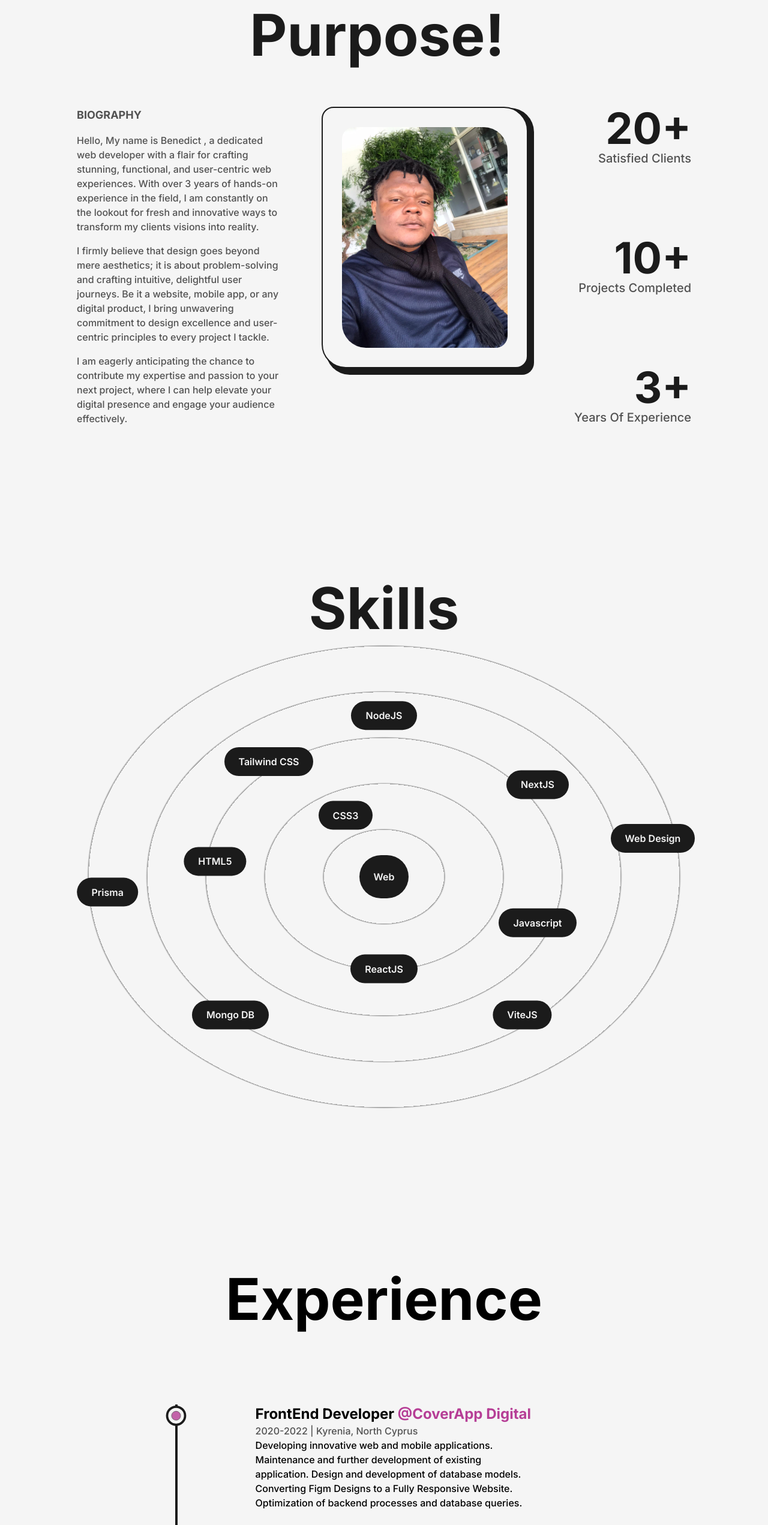
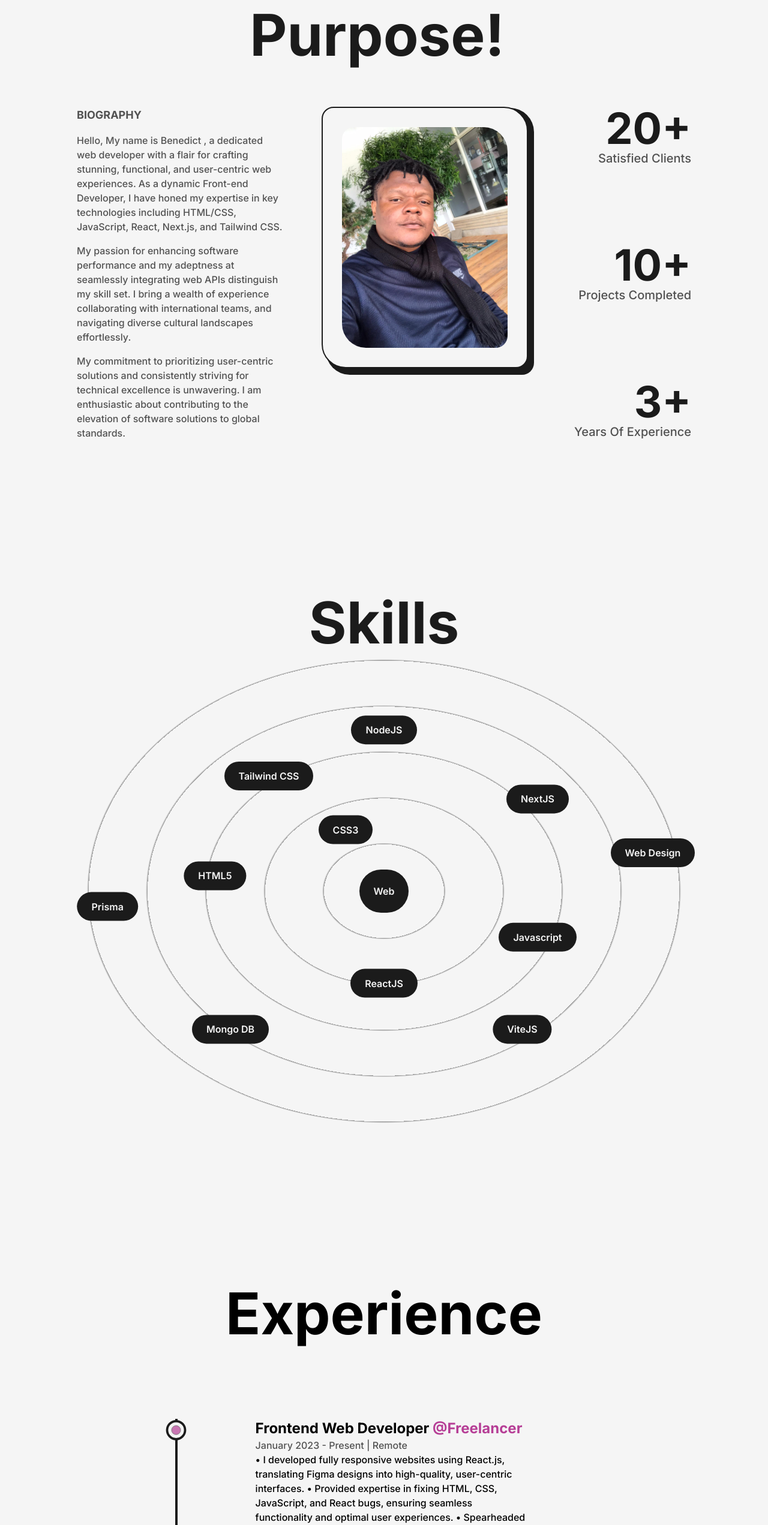
Before and after one commit to cjpanda/MyPortfolio, a Next.js app: page /about in a window 1280 px wide. Shown: the part 254-2797 px from the top of the page at 60% size. Built offline with nearby package versions, Linux system fonts and the light colour scheme.

Commit message:
Resume Update

```diff
--- a/src/components/Experience.js
+++ b/src/components/Experience.js
@@ -1,7 +1,6 @@
-import React, { useRef } from 'react';
-import { useScroll, motion } from 'framer-motion';
-import LiIcon from './LiIcon';
-
+import React, { useRef } from "react";
+import { useScroll, motion } from "framer-motion";
+import LiIcon from "./LiIcon";
 
 const Details = ({ position, company, time, address, work }) => {
   const ref = useRef(null);
@@ -9,95 +8,106 @@ const Details = ({ position, company, time, address, work }) => {
   return (
     <li
       ref={ref}
-  className='my-8 first:mt-0 last:mb-0 w-[60%] mx-auto flex flex-col items-center justify-between md:w-[80%]'
+      className="my-8 first:mt-0 last:mb-0 w-[60%] mx-auto flex flex-col items-center justify-between md:w-[80%]"
     >
       <LiIcon reference={ref} />
       <motion.div
-    initial={{y:50}}
-    whileInView={{y:0}}
-    transition={{duration: 0.5, type:"spring"}}
+        initial={{ y: 50 }}
+        whileInView={{ y: 0 }}
+        transition={{ duration: 0.5, type: "spring" }}
       >
-      <h3 className='capitalize font-bold text-2xl sm:text-xl xs:text-lg'>{position}&nbsp;
-          <a className='text-primary dark:text-primaryDark capitalize cursor-pointer'>
+        <h3 className="capitalize font-bold text-2xl sm:text-xl xs:text-lg">
+          {position}&nbsp;
+          <a className="text-primary dark:text-primaryDark capitalize cursor-pointer">
             @{company}
           </a>
         </h3>
-      <span className='capitalize font-medium text-dark/75 dark:text-light/75 xs:text-sm'>
+        <span className="capitalize font-medium text-dark/75 dark:text-light/75 xs:text-sm">
           {time} | {address}
         </span>
-      <p className='font-medium w-full md:text-sm'>
-        {work}
-      </p>
+        <p className="font-medium w-full md:text-sm">{work}</p>
       </motion.div>
     </li>
-  )
-}
+  );
+};
 
 const Experience = () => {
   const ref = useRef(null);
-  const {scrollYProgress} = useScroll (
-    {
+  const { scrollYProgress } = useScroll({
     target: ref,
-      offset: ["start end", "center start"]
-    }
-  )
+    offset: ["start end", "center start"],
+  });
 
   return (
-    <div className='my-64 '>
-      <h2 className='font-bold text-8xl mb-32 w-full text-center md:text-6xl xs:text-4xl md:mb-16'>
+    <div className="my-64 ">
+      <h2 className="font-bold text-8xl mb-32 w-full text-center md:text-6xl xs:text-4xl md:mb-16">
         Experience
       </h2>
 
-      <div ref={ref} className='w-[75%] mx-auto relative lg:w-[90%] md:w-full'>
+      <div ref={ref} className="w-[75%] mx-auto relative lg:w-[90%] md:w-full">
+        <motion.div
+          style={{ scaleY: scrollYProgress }}
+          className="absolute left-9 top-0 w-[4px] h-full bg-dark dark:bg-light origin-top md:w-[2px] md:left-[30px] xs:left-[20px] "
+        />
 
-        <motion.div
-          style={{scaleY: scrollYProgress}}
-          className='absolute left-9 top-0 w-[4px] h-full bg-dark dark:bg-light origin-top md:w-[2px] md:left-[30px] xs:left-[20px] ' />
-
-            <ul className='w-full flex flex-col items-start justify-between ml-4 xs:ml-2'>
+        <ul className="w-full flex flex-col items-start justify-between ml-4 xs:ml-2">
           <Details
-                position= "FrontEnd Developer"
-                company= "CoverApp Digital"
-                time= "2020-2022"
-                address= "Kyrenia, North Cyprus"
-                work="Developing innovative web and mobile applications.
-                Maintenance and further development of existing application.
-                Design and development of database models.
-                Converting Figm Designs to a Fully Responsive Website.
-                Optimization of backend processes and database queries."
+            position="Frontend Web Developer"
+            company="Freelancer"
+            time="January 2023 - Present"
+            address="Remote"
+            work="• I developed fully responsive websites using React.js, translating Figma designs
+into high-quality, user-centric interfaces.
+• Provided expertise in fixing HTML, CSS, JavaScript, and React bugs, ensuring
+seamless functionality and optimal user experiences.
+• Spearheaded the creation of custom websites using a tech stack comprising
+React.js, Tailwind CSS, and Next.js, resulting in visually appealing and performant
+web solutions."
           />
 
           <Details
-                position= "Web Designer"
-                company= "First World Co Ltd."
-                time= "2017-2019"
-                address= "Lagos State, Nigeria"
-                work="Planning, creation, and maintenance of websites, online portals, and
-                  internet presences.
-                  Development of the layout (colors, images, graphics, animations ).
-                  HTML/CSS programming.
-                  Upload and manage files and website content.
-                  Website publishing, hosting, and domain management.
-                  Newsletter - creation.
-                  Corporate Design.
-                  Help with marketing."
+            position="Web Developer"
+            company="CoverApp Digital"
+            time="2020-2022"
+            address="Kyrenia, North Cyprus"
+            work="• Designed user-friendly and visually appealing user interfaces to enhance the
+overall user experience.
+• Worked well independently and within a team of 5 developers.
+• Worked closely with the UI/UX team and translated Figma designs into fully
+responsive user interfaces.
+• Utilized React to create a single-page application that improved page load times
+by 50%.
+• Optimized web page loading times by 30%, improving user experience and
+engagement.
+• Developed a responsive website for an e-commerce company that increased user
+engagement and page load times by 30%
+•Collaborated with cross-functional teams to identify customer requirements and
+develop technical solutions.
+• Integrated APIs and third-party services to expand the functionality of the apps
+and improve user engagement.
+• Developed full-stack web applications from scratch, including back-end services,
+front-end interface, and database"
           />
+
           <Details
-                position= "IT Support"
-                company= "Dangote Flour Mill."
-                time= "2015-2017"
-                address= "CrossRiver State, Nigeria"
-                work="Responding to customer inquiries and providing technical support via phone, email, or chat.
-                Troubleshooting and diagnosing technical issues, and providing solutions in a timely manner.
-                Escalating more complex issues to 2nd or 3rd-level support.
-                Maintaining records of customer interactions and keeping track of technical issues and resolutions.
-                Collaborating with other team members to improve support processes and knowledge base articles."
+            position="Junior Frontend Developer"
+            company="First World Connect Ltd."
+            time="2017-2019"
+            address="Lagos State, Nigeria"
+            work="• Successfully identified, diagnosed, and fixed website problems, including broken
+links, typographical errors, and formatting issues.
+• Helped to achieve a consistent look and visual theme across the website by
+promoting uniform fonts, formatting, images, and layout.
+• Worked to assess competing websites regarding content, look, and feel.
+• Working closely with our product UX team to find practical and efficient solutions
+to complex problems.
+• Developed a secure, interactive web application with a modern front-end
+framework and an intuitive user interface"
           />
         </ul>
-
       </div>
     </div>
-  )
-}
+  );
+};
 
-export default Experience
+export default Experience;
--- a/src/pages/about.js
+++ b/src/pages/about.js
@@ -1,106 +1,124 @@
-import AnimatedText from '@/components/AnimatedText';
-import Layout from '@/components/Layout';
-import Head from 'next/head';
-import Image from 'next/image';
-import React, { useEffect, useRef } from 'react';
-import aboutme from '../../public/images/profile/aboutme.jpeg';
-import { useInView, useMotionValue, useSpring } from 'framer-motion';
-import Skills from '@/components/Skills';
-import Experience from '@/components/Experience';
-import Education from '@/components/Education';
-import TransitionEffect from '@/components/TransitionEffect';
+import AnimatedText from "@/components/AnimatedText";
+import Layout from "@/components/Layout";
+import Head from "next/head";
+import Image from "next/image";
+import React, { useEffect, useRef } from "react";
+import aboutme from "../../public/images/profile/aboutme.jpeg";
+import { useInView, useMotionValue, useSpring } from "framer-motion";
+import Skills from "@/components/Skills";
+import Experience from "@/components/Experience";
+import Education from "@/components/Education";
+import TransitionEffect from "@/components/TransitionEffect";
 
-
-const AnimatedNumbers = ({value}) => {
+const AnimatedNumbers = ({ value }) => {
   const ref = useRef(null);
 
   const motionValue = useMotionValue(0);
-const springValue = useSpring(motionValue, {duration: 3000});
-const isInView = useInView(ref, {once: true});
+  const springValue = useSpring(motionValue, { duration: 3000 });
+  const isInView = useInView(ref, { once: true });
 
   useEffect(() => {
-	if(isInView){
+    if (isInView) {
       motionValue.set(value);
     }
-}, [isInView, value, motionValue])
+  }, [isInView, value, motionValue]);
 
   useEffect(() => {
     springValue.on("change", (latest) => {
-		if(ref.current && latest.toFixed(0)<= value ){
+      if (ref.current && latest.toFixed(0) <= value) {
         ref.current.textContent = latest.toFixed(0);
       }
-	})
-}, [springValue, value])
+    });
+  }, [springValue, value]);
 
-
-
-	return <span ref={ref}></span>
-}
-
-
+  return <span ref={ref}></span>;
+};
 
 const about = () => {
   return (
     <>
       <Head>
         <title>cjpanda | About Page</title>
-			<meta name='Portfolio About Page' content='Full Stack Developer Portfolio About Me Page'/>
+        <meta
+          name="Portfolio About Page"
+          content="Full Stack Developer Portfolio About Me Page"
+        />
       </Head>
-		<TransitionEffect/>
-		<main className='flex flex-col items-center justify-center dark:text-light'>
-			<Layout className='pt-16'>
-				<AnimatedText text="Passion Fuels Purpose!" className='mb-16 lg:!text-7xl sm:text-6xl xs:text-4xl sm:mb-8 ' />
-				<div className='grid w-full grid-cols-8 gap-16 sm:gap-8'>
-					<div className='col-span-3 flex flex-col items-start justify-start text-dark/75 dark:text-light xl:col-span-4 md:order-2  md:col-span-8 '>
-						<h2 className='mb-4 text-lg font-bold uppercase text-dark/75 dark:text-light'>Biography</h2>
+      <TransitionEffect />
+      <main className="flex flex-col items-center justify-center dark:text-light">
+        <Layout className="pt-16">
+          <AnimatedText
+            text="Passion Fuels Purpose!"
+            className="mb-16 lg:!text-7xl sm:text-6xl xs:text-4xl sm:mb-8 "
+          />
+          <div className="grid w-full grid-cols-8 gap-16 sm:gap-8">
+            <div className="col-span-3 flex flex-col items-start justify-start text-dark/75 dark:text-light xl:col-span-4 md:order-2  md:col-span-8 ">
+              <h2 className="mb-4 text-lg font-bold uppercase text-dark/75 dark:text-light">
+                Biography
+              </h2>
 
-						<p className='font-medium'>Hello, My name is Benedict , a dedicated web developer with a flair for crafting stunning, functional, and user-centric web experiences.
-							With over 3 years of hands-on experience in the field,
-							I am constantly on the lookout for fresh and innovative ways to transform my clients visions into reality.
+              <p className="font-medium">
+                Hello, My name is Benedict , a dedicated web developer with a
+                flair for crafting stunning, functional, and user-centric web
+                experiences. As a dynamic Front-end Developer, I have honed my
+                expertise in key technologies including HTML/CSS, JavaScript,
+                React, Next.js, and Tailwind CSS.
               </p>
 
-						<p className='my-4 font-medium'>
-							I firmly believe that design goes beyond mere aesthetics; it is about problem-solving and crafting intuitive, delightful user journeys.
-							Be it a website, mobile app, or any digital product, I bring unwavering commitment to design excellence and user-centric principles to every project I tackle.
+              <p className="my-4 font-medium">
+                My passion for enhancing software performance and my adeptness
+                at seamlessly integrating web APIs distinguish my skill set. I
+                bring a wealth of experience collaborating with international
+                teams, and navigating diverse cultural landscapes effortlessly.
               </p>
 
-						<p className='font-medium'>
-							I am eagerly anticipating the chance to contribute my expertise and passion to your next project,
-							where I can help elevate your digital presence and engage your audience effectively.
+              <p className="font-medium">
+                My commitment to prioritizing user-centric solutions and
+                consistently striving for technical excellence is unwavering. I
+                am enthusiastic about contributing to the elevation of software
+                solutions to global standards.
               </p>
             </div>
 
-
-					<div className='col-span-3 relative h-max  rounded-3xl border-2 border-solid border-dark bg-light p-8 xl:col-span-4 md:order-1 md:col-span-8 '>
-						<div className='absolute top-0 -right-3 -z-10 w-[102%] h-[103%] rounded-3xl bg-dark ' />
-						<Image src={aboutme} alt="cjpanda" className='w-full h-auto  rounded-3xl'  priority sizes="(max-width: 768px) 100vw, (max-width: 1200px) 50vw, 33vw"/>
+            <div className="col-span-3 relative h-max  rounded-3xl border-2 border-solid border-dark bg-light p-8 xl:col-span-4 md:order-1 md:col-span-8 ">
+              <div className="absolute top-0 -right-3 -z-10 w-[102%] h-[103%] rounded-3xl bg-dark " />
+              <Image
+                src={aboutme}
+                alt="cjpanda"
+                className="w-full h-auto  rounded-3xl"
+                priority
+                sizes="(max-width: 768px) 100vw, (max-width: 1200px) 50vw, 33vw"
+              />
             </div>
 
-					<div className='col-span-2 flex flex-col items-end justify-between text-dark dark:text-light xl:col-span-8 xl:flex-row xl:items-center md:order-3'>
-
-							<div className='flex flex-col items-end justify-center xl:items-center'>
-								<span className='inline-block text-7xl font-bold md:text-6xl sm:text-5xl xs:text-4xl '>
-									<AnimatedNumbers  value={20}/>+
+            <div className="col-span-2 flex flex-col items-end justify-between text-dark dark:text-light xl:col-span-8 xl:flex-row xl:items-center md:order-3">
+              <div className="flex flex-col items-end justify-center xl:items-center">
+                <span className="inline-block text-7xl font-bold md:text-6xl sm:text-5xl xs:text-4xl ">
+                  <AnimatedNumbers value={20} />+
                 </span>
-								<h2 className='text-xl font-medium capitalize text-dark/75 dark:text-light/75 xl:text-center md:text-lg sm:text-base xs:text-sm '>satisfied clients</h2>
+                <h2 className="text-xl font-medium capitalize text-dark/75 dark:text-light/75 xl:text-center md:text-lg sm:text-base xs:text-sm ">
+                  satisfied clients
+                </h2>
               </div>
 
-							<div className='flex flex-col items-end justify-center xl:items-center'>
-								<span  className='inline-block text-7xl font-bold md:text-6xl sm:text-5xl xs:text-4xl'>
-								<AnimatedNumbers  value={10}/>+
+              <div className="flex flex-col items-end justify-center xl:items-center">
+                <span className="inline-block text-7xl font-bold md:text-6xl sm:text-5xl xs:text-4xl">
+                  <AnimatedNumbers value={10} />+
                 </span>
-								<h2 className='text-xl font-medium capitalize text-dark/75 dark:text-light/75 xl:text-center md:text-lg sm:text-base xs:text-sm'>projects completed</h2>
+                <h2 className="text-xl font-medium capitalize text-dark/75 dark:text-light/75 xl:text-center md:text-lg sm:text-base xs:text-sm">
+                  projects completed
+                </h2>
               </div>
 
-							<div className='flex flex-col items-end justify-center xl:items-center'>
-								<span  className='inline-block text-7xl font-bold md:text-6xl sm:text-5xl xs:text-4xl'>
-								<AnimatedNumbers  value={3}/>+
+              <div className="flex flex-col items-end justify-center xl:items-center">
+                <span className="inline-block text-7xl font-bold md:text-6xl sm:text-5xl xs:text-4xl">
+                  <AnimatedNumbers value={3} />+
                 </span>
-								<h2 className='text-xl font-medium capitalize text-dark/75 dark:text-light/75 xl:text-center md:text-lg sm:text-base xs:text-sm'>years of experience</h2>
+                <h2 className="text-xl font-medium capitalize text-dark/75 dark:text-light/75 xl:text-center md:text-lg sm:text-base xs:text-sm">
+                  years of experience
+                </h2>
               </div>
-
             </div>
-
           </div>
 
           <Skills />
@@ -108,9 +126,8 @@ const about = () => {
           <Education />
         </Layout>
       </main>
+    </>
+  );
+};
 
-		</>
-  )
-}
-
-export default about
+export default about;
```
Also changed, not shown: src/pages/projects.js (+125 -94 lines), public/images/projects/CarlandRental.png (added), 1 other file (tests, documents, lock files or other folders). Lines whose indentation alone changed are shown as unchanged.
